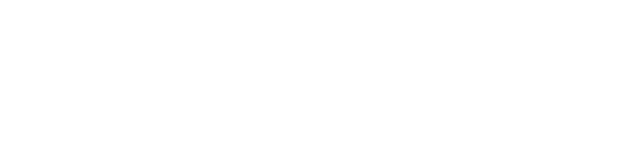
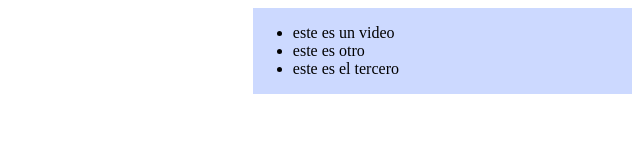
Before and after one commit to jorge192536/html5_video, a plain HTML site: page index.html in a window 1280 px wide. Shown: the whole page, without its empty margins (640-1280 px from the left). Drawn offline with Linux system fonts and the light colour scheme.

Commit message:
agregados css y sidebar

```diff
--- /dev/null
+++ b/css/styleSidebar.css
@@ -0,0 +1,6 @@
+.sidebar{
+	float: right;
+	width: 30%;
+	background-color: #ccd9ff;
+
+}
--- a/index.html
+++ b/index.html
@@ -1,10 +1,17 @@
 <!DOCTYPE html>
 <html lang="en">
 <head>
+	<link rel="stylesheet" type="text/css" href="css/styleSidebar.css">
 	<meta charset="UTF-8">
 	<title>video Player</title>
 </head>
 <body>
-
+	<div class="sidebar">
+		<ul>
+			<li>este es un video</li>
+			<li>este es otro</li>
+			<li>este es el tercero</li>
+		</ul>
+	</div>
 </body>
 </html>
```
